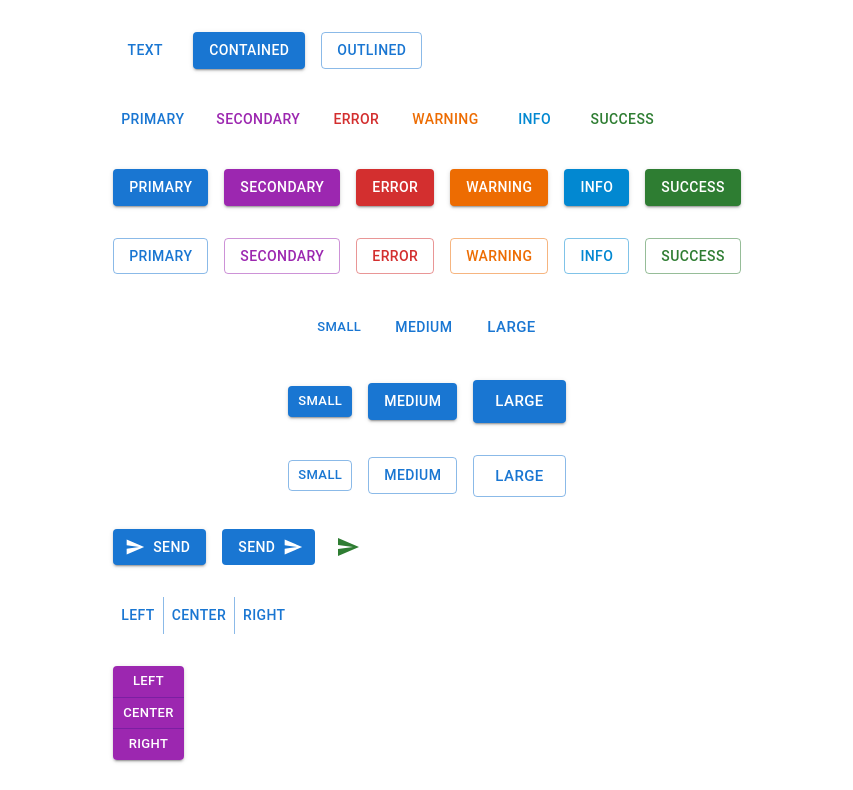
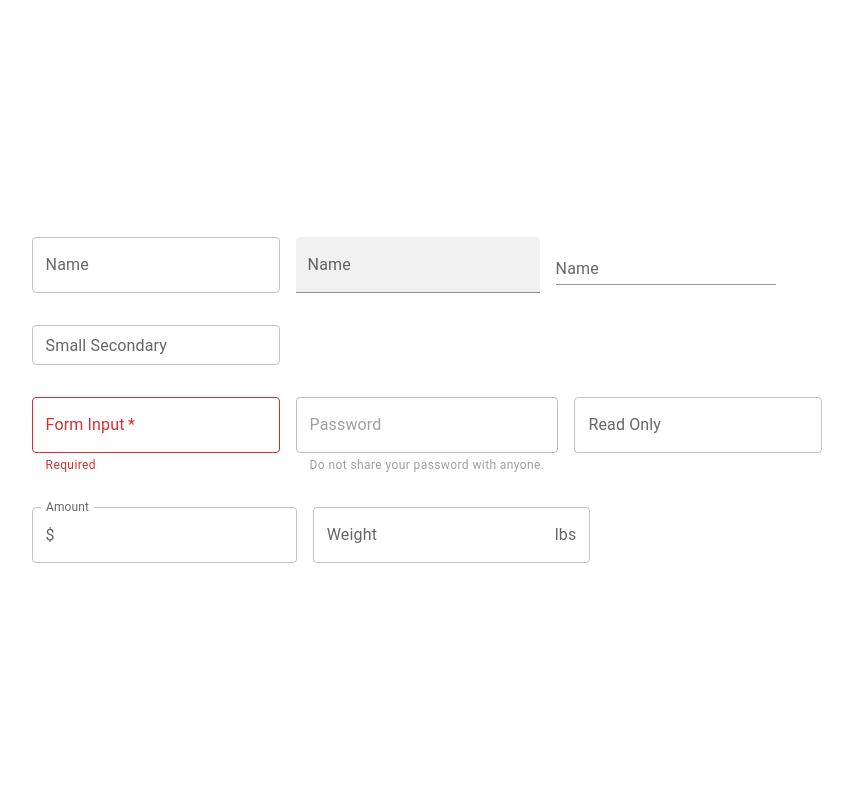
Before and after one commit to p-fassbender/react-material-ui-demo, a React (Vite) app: page / in a window 1280 px wide. Shown: the top 790 px of the page, without its empty margins (213-1066 px from the left). Built offline with nearby package versions, Linux system fonts and the light colour scheme.

Commit message:
mui text field

```diff
--- a/src/App.jsx
+++ b/src/App.jsx
@@ -1,5 +1,6 @@
 import './App.css'
 import { MuiButton } from './components/MuiButton'
+import { MuiTextField } from './components/MuiTextField'
 import { MuiTypography } from './components/MuiTypography'
 
 function App() {
@@ -8,7 +9,9 @@
         <>
             {/* <MuiTypography /> */}
 
-            <MuiButton />
+            {/* <MuiButton /> */}
+
+            <MuiTextField />
         </>
     )
 }
--- /dev/null
+++ b/src/components/MuiTextField.jsx
@@ -0,0 +1,55 @@
+import React from 'react'
+import { Stack, TextField, InputAdornment } from '@mui/material'
+import { useState } from 'react'
+
+export const MuiTextField = () => {
+    const [value, setValue] = useState('')
+
+    return (
+        <>
+            <Stack spacing={4} sx={{ bgcolor: 'white', p: '2rem' }}>
+                <Stack direction={'row'} spacing={2}>
+                    <TextField label='Name' variant='outlined' />
+                    <TextField label='Name' variant='filled' />
+                    <TextField label='Name' variant='standard' />
+                </Stack>
+
+                <Stack direction={'row'} spacing={2}>
+                    <TextField label='Small Secondary' size='small' color='secondary'></TextField>
+                </Stack>
+
+                <Stack direction={'row'} spacing={2}>
+                    <TextField
+                        label='Form Input'
+                        required
+                        value={value}
+                        error={!value}
+                        onChange={(e) => {setValue(e.target.value)}}
+                        helperText={!value ? 'Required' : 'Your username cannot be changed in the future.'}
+                    ></TextField>
+                    <TextField label='Password' type='password' helperText='Do not share your password with anyone.' disabled></TextField>
+                    <TextField label='Read Only' slotProps={{ input: { readOnly: true } }}></TextField>
+                </Stack>
+
+                <Stack direction={'row'} spacing={2}>
+                    <TextField
+                        label='Amount'
+                        slotProps={{
+                            input: {
+                                startAdornment: <InputAdornment position='start'>$</InputAdornment>
+                            }
+                        }}
+                    ></TextField>
+                    <TextField
+                        label='Weight'
+                        slotProps={{
+                            input: {
+                                endAdornment: <InputAdornment position='end'>lbs</InputAdornment>
+                            }
+                        }}
+                    ></TextField>
+                </Stack>
+            </Stack>
+        </>
+    )
+}
```
